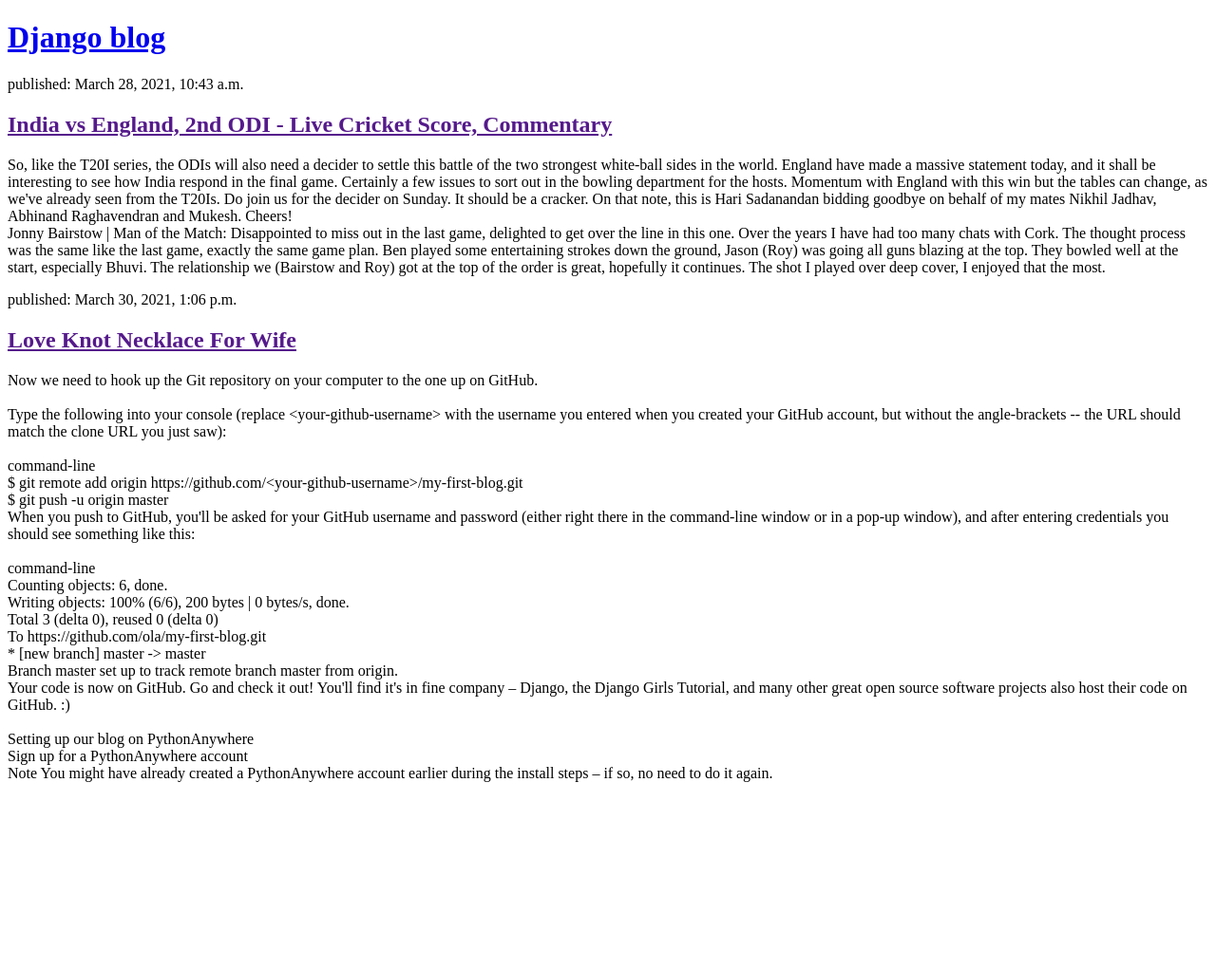
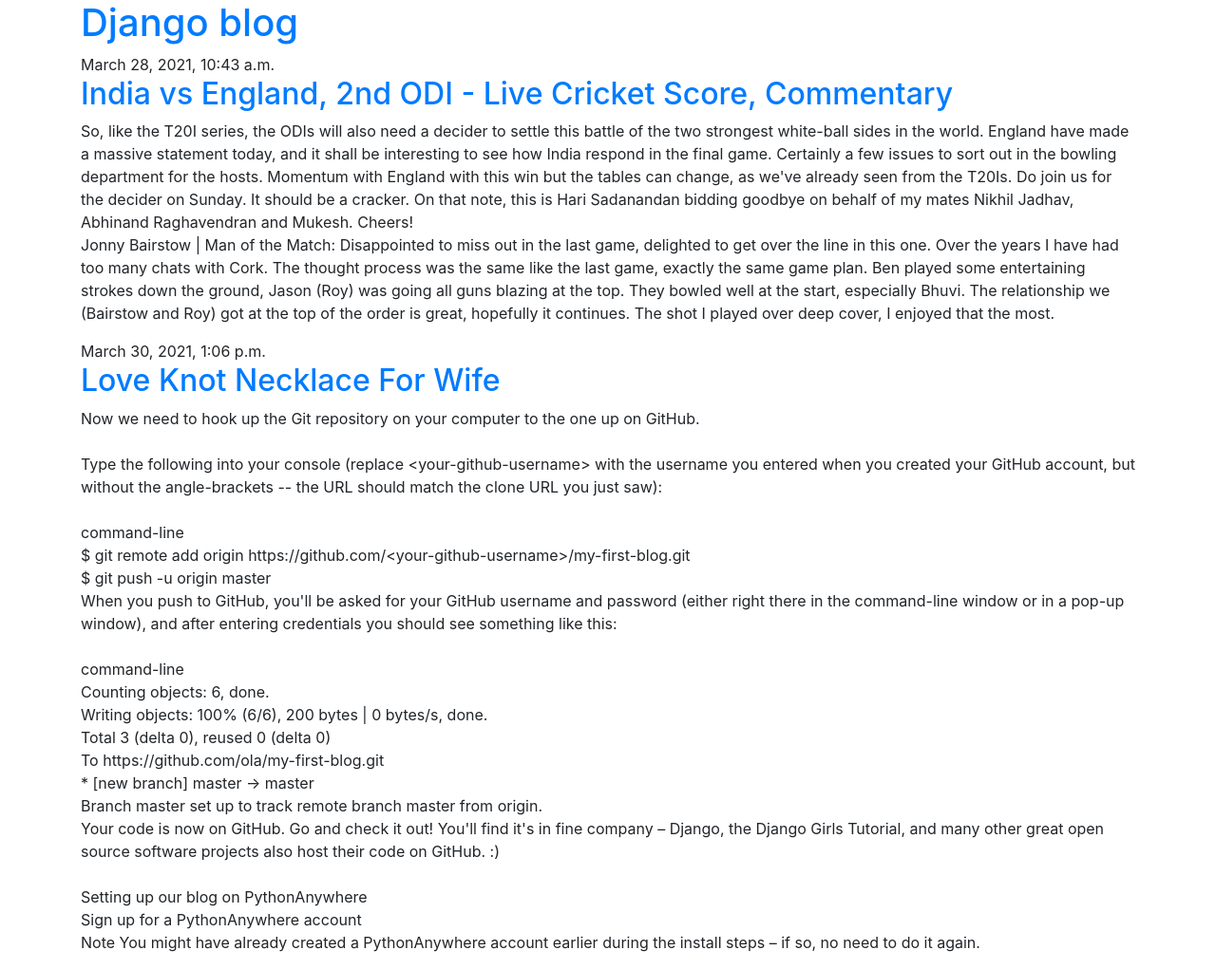
Before and after one commit to krbappy/my-first-blog, a Django app: page / in a window 1280 px wide. Shown: the whole page at 95% size. Before the commit the page ends 824 px from the top, so only its background shows below. Run offline with Django 3.2, Linux system fonts and the light colour scheme; data comes from the database, SQL or seed files in the repository.

Commit message:
all tempaltes is creat

```diff
--- /dev/null
+++ b/blog/templates/blog/base.html
@@ -0,0 +1,43 @@
+{% load static %}
+<!DOCTYPE html>
+
+<html>
+    <head>
+        <title> Django Blog</title>
+        <link rel="stylesheet" href="https://cdn.jsdelivr.net/npm/bootstrap@4.5.3/dist/css/bootstrap.min.css" integrity="sha384-TX8t27EcRE3e/ihU7zmQxVncDAy5uIKz4rEkgIXeMed4M0jlfIDPvg6uqKI2xXr2" crossorigin="anonymous">
+        <link rel="stylesheet" href="{% static 'css/blog.css' %}">
+        <link href="//fonts.googleapis.com/css?family=Lobster&subset=latin,latin-ext" rel="stylesheet" type="text/css">
+
+    </head>
+ <body>
+
+     <header class="page-header">
+         <div class="container">
+         <h1><a href="/">Django blog</a></h1>
+        </div>
+     </header>
+
+        <main class="container">
+            <div class="row">
+                <div class="col">
+                    {% block content %}
+                        {% for post in posts %}
+                            <article class="post">
+                                <time class="date">
+                                    {{ post.published_date }}
+                                </time>
+                                <h2><a href="">{{ post.title }}</a></h2>
+                                <p>{{ post.text|linebreaksbr }}</p>
+                            </article>
+                        {% endfor %}
+
+                    {% endblock %}
+                </div>
+            </div>
+        </main>
+
+    </body>
+
+
+
+</html>
--- a/blog/templates/blog/post_list.html
+++ b/blog/templates/blog/post_list.html
@@ -1,29 +1,15 @@
-<!DOCTYPE html>
-<html>
-    <head>
-        <title> Django Blog</title>
-    </head>
- <body>
+{% extends 'blog/base.html' %}
 
-     <header>
-         <h1><a href="/">Django blog</a></h1>
-     </header>
+{% block content %}
+    {% for post in posts %}
 
-     {% for post in posts %}
-     <article>
-        <time>published: {{ post.published_date }}</time>
-        <h2><a href="">{{ post.title }}</a></h2>
-        <p>{{ post.text|linebreaksbr }}</p>
-     </article>
-     {% endfor %}
+        <article class="post">
+            <time class="date">
+                {{ post.published_date }}
+            </time>
+            <h2><a href="{% url 'post_detail' pk=post.pk %}">{{ post.title }}</a></h2>
+            <p>{{ post.text|linebreaksbr }}</p>
+        </article>
 
-
-
-
-
-
- </body>
-
-
-
-</html>
+    {% endfor %}
+{% endblock %}
--- a/blog/urls.py
+++ b/blog/urls.py
@@ -3,4 +3,5 @@
 
 urlpatterns = [
     path('', views.post_list, name='post_list'),
+    path('post/<int:pk>/', views.post_detail, name='post_detail'),
 ]
--- a/blog/views.py
+++ b/blog/views.py
@@ -1,7 +1,12 @@
 from django.shortcuts import render
 from .models import Post
 from django.utils import timezone
+from django.shortcuts import render, get_object_or_404
 
 def post_list(request):
     posts = Post.objects.filter(published_date__lte=timezone.now()).order_by('published_date')
     return render(request, 'blog/post_list.html', {'posts': posts})
+
+def post_detail(request, pk):
+    post = get_object_or_404(Post, pk=pk)
+    return render(request, 'blog/post_detail.html', {'post': post})
```
Also changed, not shown: blog/templates/blog/post_detail.html (added, +13 -0 lines).
